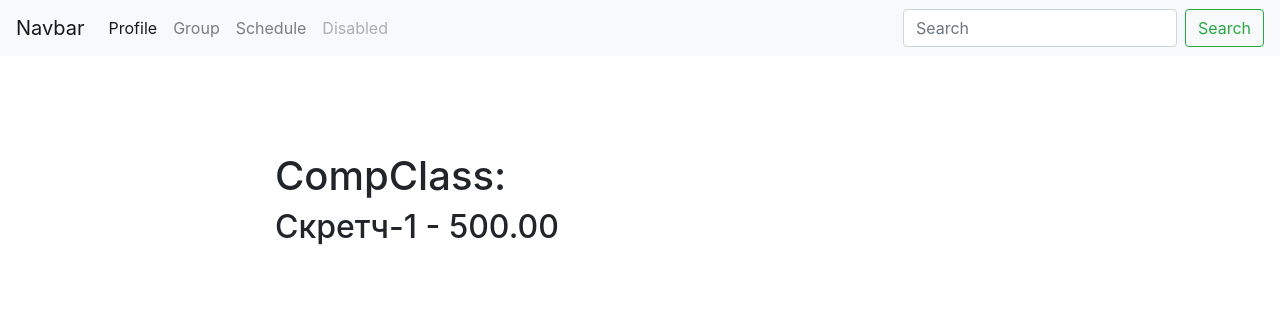
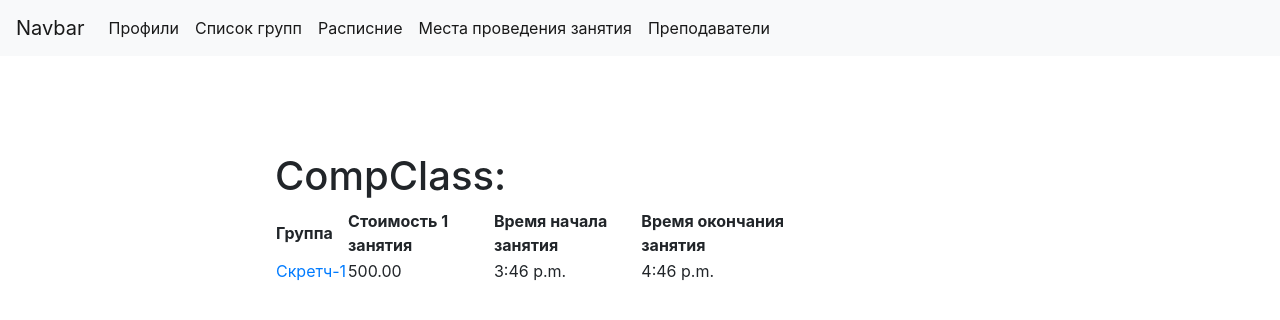
Before and after one commit to vmmarianna/VolBit-System, a Django app: page /userprofile/compclass/ in a window 1280 px wide. Shown: the top 320 px of the page. Run offline with Django 3.2, Linux system fonts and the light colour scheme; data comes from the database, SQL or seed files in the repository; both versions use the stored data as it was after the commit; some libraries are stand-ins or nearby versions.

Commit message:
Добавлена информация о преподавателе и месте проведения занятия

```diff
--- a/volbitengine/templates/base.html
+++ b/volbitengine/templates/base.html
@@ -21,23 +21,26 @@
 
   <div class="collapse navbar-collapse" id="navbarSupportedContent">
     <ul class="navbar-nav mr-auto">
-      <li class="nav-item active">
-        <a class="nav-link" href="{% url 'profile_list_url' %}">Profile </a>
-      </li>
-      <li class="nav-item">
-        <a class="nav-link" href="{% url 'groups_list_url' %}">Group</a>
-      </li>
-        <li class="nav-item">
-        <a class="nav-link" href="{% url 'compclass_list_url' %}">Schedule</a>
-      </li>
-      <li class="nav-item">
-        <a class="nav-link disabled" href="#">Disabled</a>
-      </li>
+        <li class="nav-item active">
+            <a class="nav-link" href="{% url 'profile_list_url' %}">Профили</a>
+        </li>
+
+        <li class="nav-item active">
+            <a class="nav-link" href="{% url 'groups_list_url' %}">Список групп</a>
+        </li>
+
+        <li class="nav-item active">
+            <a class="nav-link" href="{% url 'compclass_list_url' %}">Расписние</a>
+        </li>
+
+        <li class="nav-item active">
+            <a class="nav-link" href="{% url 'places_list_url' %}">Места проведения занятия</a>
+        </li>
+
+        <li class="nav-item active">
+            <a class="nav-link" href="{% url 'teachers_list_url' %}">Преподаватели</a>
+        </li>
     </ul>
-    <form class="form-inline my-2 my-lg-0">
-      <input class="form-control mr-sm-2" type="search" placeholder="Search" aria-label="Search">
-      <button class="btn btn-outline-success my-2 my-sm-0" type="submit">Search</button>
-    </form>
   </div>
 </nav>
 
--- a/volbitengine/userprofile/models.py
+++ b/volbitengine/userprofile/models.py
@@ -10,6 +10,7 @@ class UserProfile(models.Model):
     surname = models.CharField(max_length=100)
     name = models.CharField(max_length=100)
     patronymic = models.CharField(max_length=50)
+    number_school = models.IntegerField(max_length=5)
     date_of_birth = models.DateField(null=True)
     ph_number = models.CharField(max_length=12)
     # email = models.EmailField()
@@ -46,3 +47,33 @@ class CompClass(models.Model):
 
     def __str__(self):
         return '%s' % self.name_comp
+
+
+class Places(models.Model):
+    id_place = models.AutoField(primary_key=True)
+    name_place = models.CharField(max_length=100)
+    address = models.CharField(max_length=100)
+    floor = models.IntegerField(max_length=2)
+    office = models.CharField(max_length=5)
+
+    def get_absolute_url(self):
+        return reverse('places_detail_url', args=[str(self.id_place)])
+
+    def __str__(self):
+        return '%s' % self.name_place
+
+
+class TeacherProfile(models.Model):
+    """Класс-модель для профилей преподавателей"""
+    id_teacher = models.AutoField(primary_key=True)
+    surname = models.CharField(max_length=100)
+    name = models.CharField(max_length=100)
+    patronymic = models.CharField(max_length=50)
+    date_of_birth = models.DateField(null=True)
+    ph_number = models.CharField(max_length=12)
+
+    def get_absolute_url(self):
+        return reverse('teacher_detail_url', args=[str(self.id_teacher)])
+
+    def __str__(self):
+        return '%s, %s, %s' % (self.surname, self.name, self.patronymic)
--- a/volbitengine/userprofile/templates/userprofile/compclass.html
+++ b/volbitengine/userprofile/templates/userprofile/compclass.html
@@ -7,10 +7,24 @@ Groups list - {{ block.super }}
 {% block content %}
 <h1 class="mt-5">CompClass:</h1>
 
-{% for each in compclass %}
-{% for cmcl in each.name_comp.all %}
-<h2> {{ cmcl }} - {{ each.price|floatformat:2 }}</h2>
+<table>
+    <tr>
+        <th>Группа</th>
+        <th>Стоимость 1 занятия</th>
+        <th>Время начала занятия</th>
+        <th>Время окончания занятия</th>
+    </tr>
+    {% for each in compclass %}
+    {% for cmcl in each.name_comp.all %}
+    <tr>
+        <td><a href="{{ cmcl.get_absolute_url }}">{{ cmcl }}</a></td>
+        <td>{{ each.price|floatformat:2 }}</td>
+        <td>{{ each.beg_hours }}</td>
+        <td>{{ each.end_hours }}</td>
+    </tr>
     {% endfor %}
-{% endfor %}
+    {% endfor %}
+</table>
+
 
 {% endblock %}
--- /dev/null
+++ b/volbitengine/userprofile/templates/userprofile/includes/teacher_card_template.html
@@ -0,0 +1,6 @@
+<div class="card mb-4">
+    <div class="card-body">
+        <h5 class="card-title">{{ teacher.surname }} {{ teacher.name }}</h5>
+        <a href="{{ teacher.get_absolute_url }}" class="btn btn-light">Профиль</a>
+    </div>
+</div>
--- a/volbitengine/userprofile/urls.py
+++ b/volbitengine/userprofile/urls.py
@@ -7,7 +7,9 @@ urlpatterns = [
     path('groups/', group_list, name='groups_list_url'),
     path('group/<int:id_group>/', group_detail, name='group_detail_url'),
     path('compclass/', compclass_list, name='compclass_list_url'),
-    path('compcl/<int:id_comp>/', compclass_detail, name='compclass_detail_url'),
+    path('places/', places_list, name='places_list_url'),
     path('registration/', registration, name='user_registration'),
+    path('teacherprofile/', teach_list, name='teachers_list_url'),
+    path('teacher/<int:id_teacher>/', teach_detail, name='teacher_detail_url'),
     path('', prof_list, name='profile_list_url'),
 ]
--- a/volbitengine/userprofile/views.py
+++ b/volbitengine/userprofile/views.py
@@ -33,9 +33,19 @@ def compclass_list(request):
     return render(request, template_name='userprofile/compclass.html', context={'compclass': compclass})
 
 
-def compclass_detail(request, id_comp):
-    compclas = get_object_or_404(CompClass, id_comp=id_comp)
-    return render(request, 'userprofile/compcl_detail.html', {'compclas': compclas})
+def places_list(request):
+    places = Places.objects.all()
+    return render(request, template_name='userprofile/places.html', context={'places': places})
+
+
+def teach_list(request):
+    teachers = TeacherProfile.objects.all()
+    return render(request, template_name='userprofile/teacherprofile.html', context={'teachers': teachers})
+
+
+def teach_detail(request, id_teacher):
+    teacher = get_object_or_404(TeacherProfile, id_teacher=id_teacher)
+    return render(request, 'userprofile/teacher_detail.html', {'teacher': teacher})
 
 
 def registration(request):
```
Also changed, not shown: volbitengine/userprofile/admin.py (+16 -0 lines), volbitengine/userprofile/templates/userprofile/compcl_detail.html (deleted, +0 -20 lines), volbitengine/userprofile/templates/userprofile/places.html (added, +29 -0 lines), volbitengine/userprofile/templates/userprofile/teacher_detail.html (added, +17 -0 lines), volbitengine/userprofile/templates/userprofile/teacherprofile.html (added, +12 -0 lines), volbitengine/db.sqlite3, volbitengine/userprofile/migrations/0003_places.py (added), volbitengine/userprofile/migrations/0004_auto_20200521_1415.py (added).
